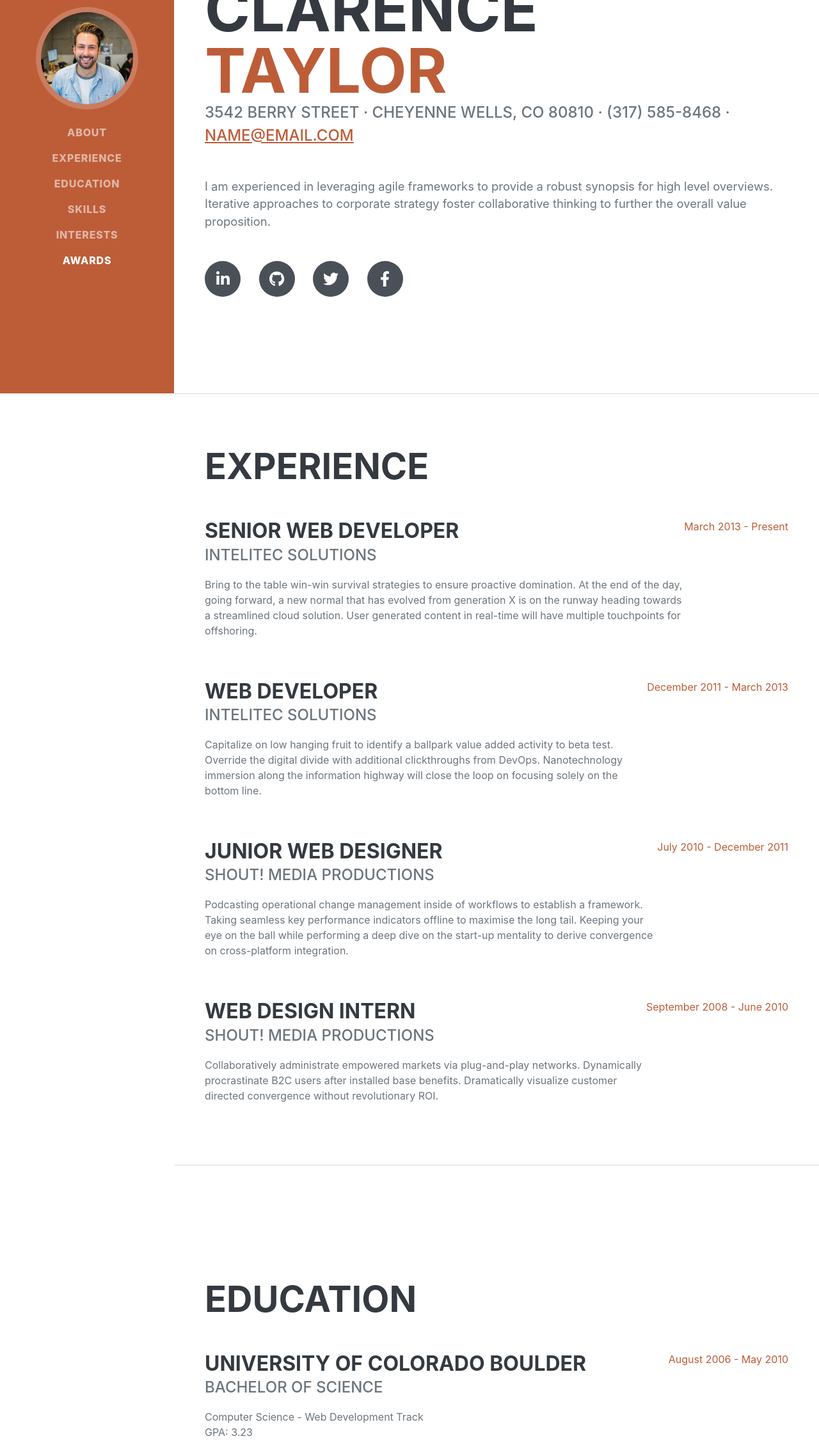
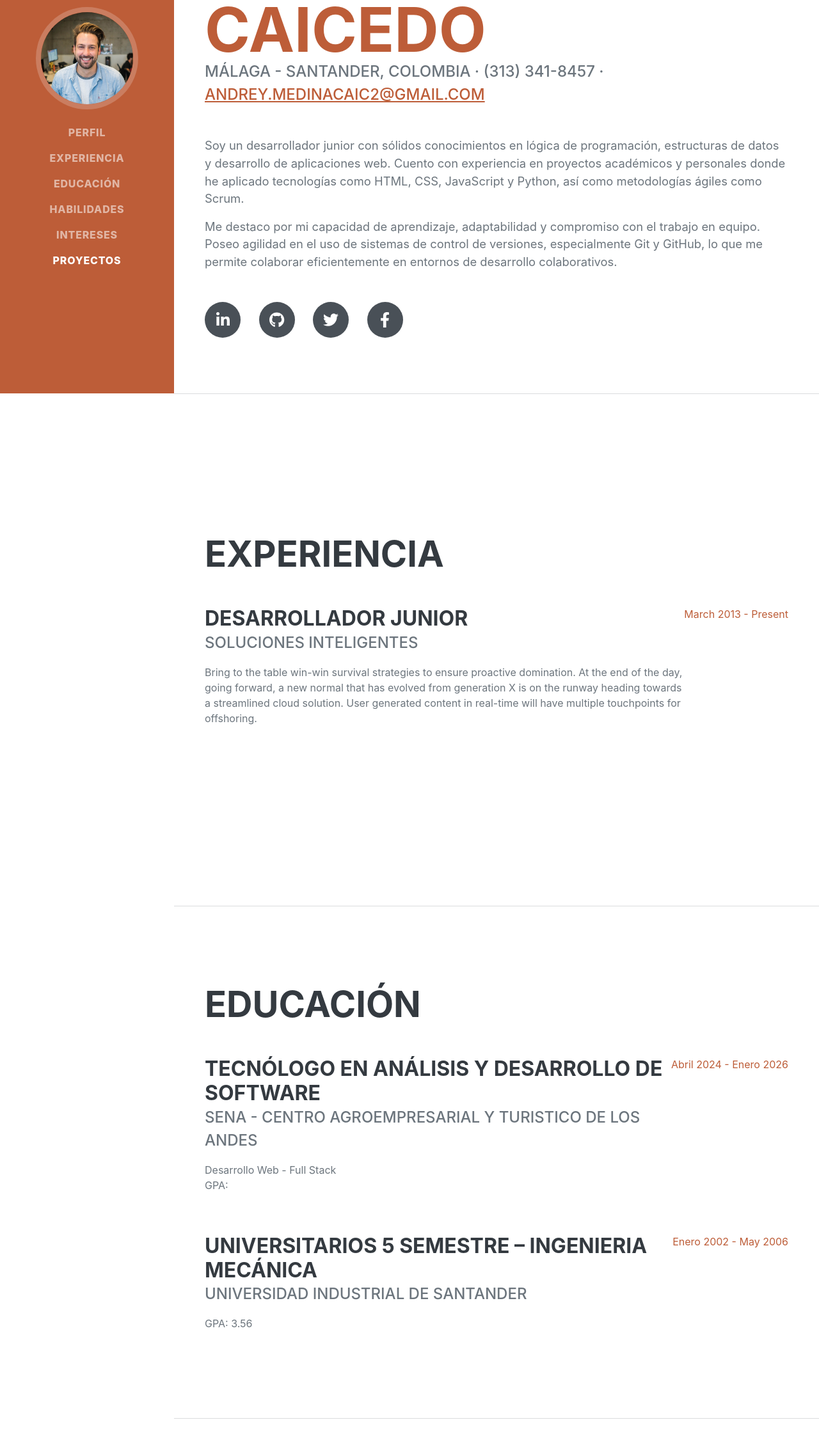
Before and after one commit to BanKrey99/Portafolio, a plain HTML site: page index.html in a window 1280 px wide. Shown: the part 185-2455 px from the top of the page at 64% size. Drawn offline with nearby package versions, Linux system fonts and the light colour scheme; a web font is replaced by a local one.

Commit message:
Cambio en el perfil profesional y educación

```diff
--- a/index.html
+++ b/index.html
@@ -5,7 +5,7 @@
         <meta name="viewport" content="width=device-width, initial-scale=1, shrink-to-fit=no" />
         <meta name="description" content="" />
         <meta name="author" content="" />
-        <title>Resume - Start Bootstrap Theme</title>
+        <title>Portafolio Profesional</title>
         <link rel="icon" type="image/x-icon" href="assets/img/favicon.ico" />
         <!-- Font Awesome icons (free version)-->
         <script src="https://use.fontawesome.com/releases/v6.3.0/js/all.js" crossorigin="anonymous"></script>
@@ -19,18 +19,18 @@
         <!-- Navigation-->
         <nav class="navbar navbar-expand-lg navbar-dark bg-primary fixed-top" id="sideNav">
             <a class="navbar-brand js-scroll-trigger" href="#page-top">
-                <span class="d-block d-lg-none">Clarence Taylor</span>
+                <span class="d-block d-lg-none">Andrey MC</span>
                 <span class="d-none d-lg-block"><img class="img-fluid img-profile rounded-circle mx-auto mb-2" src="assets/img/profile.jpg" alt="..." /></span>
             </a>
             <button class="navbar-toggler" type="button" data-bs-toggle="collapse" data-bs-target="#navbarResponsive" aria-controls="navbarResponsive" aria-expanded="false" aria-label="Toggle navigation"><span class="navbar-toggler-icon"></span></button>
             <div class="collapse navbar-collapse" id="navbarResponsive">
                 <ul class="navbar-nav">
-                    <li class="nav-item"><a class="nav-link js-scroll-trigger" href="#about">About</a></li>
-                    <li class="nav-item"><a class="nav-link js-scroll-trigger" href="#experience">Experience</a></li>
-                    <li class="nav-item"><a class="nav-link js-scroll-trigger" href="#education">Education</a></li>
-                    <li class="nav-item"><a class="nav-link js-scroll-trigger" href="#skills">Skills</a></li>
-                    <li class="nav-item"><a class="nav-link js-scroll-trigger" href="#interests">Interests</a></li>
-                    <li class="nav-item"><a class="nav-link js-scroll-trigger" href="#awards">Awards</a></li>
+                    <li class="nav-item"><a class="nav-link js-scroll-trigger" href="#about">Perfil</a></li>
+                    <li class="nav-item"><a class="nav-link js-scroll-trigger" href="#experience">Experiencia</a></li>
+                    <li class="nav-item"><a class="nav-link js-scroll-trigger" href="#education">Educación</a></li>
+                    <li class="nav-item"><a class="nav-link js-scroll-trigger" href="#skills">Habilidades</a></li>
+                    <li class="nav-item"><a class="nav-link js-scroll-trigger" href="#interests">Intereses</a></li>
+                    <li class="nav-item"><a class="nav-link js-scroll-trigger" href="#awards">Proyectos</a></li>
                 </ul>
             </div>
         </nav>
@@ -40,19 +40,25 @@
             <section class="resume-section" id="about">
                 <div class="resume-section-content">
                     <h1 class="mb-0">
-                        Clarence
-                        <span class="text-primary">Taylor</span>
+                        Andrey
+                        <span class="text-primary">Medina Caicedo</span>
                     </h1>
                     <div class="subheading mb-5">
-                        3542 Berry Street · Cheyenne Wells, CO 80810 · (317) 585-8468 ·
-                        <a href="mailto:name@email.com">name@email.com</a>
+                        Málaga - Santander, colombia · (313) 341-8457 ·
+                        <a href="mailto:name@email.com">andrey.medinacaic2@gmail.com</a>
                     </div>
-                    <p class="lead mb-5">I am experienced in leveraging agile frameworks to provide a robust synopsis for high level overviews. Iterative approaches to corporate strategy foster collaborative thinking to further the overall value proposition.</p>
+                    <p class="lead mb-3">Soy un desarrollador junior con sólidos conocimientos en lógica de programación,
+                        estructuras de datos y desarrollo de aplicaciones web. Cuento con experiencia en proyectos académicos y
+                        personales donde he aplicado tecnologías como HTML, CSS, JavaScript y Python, así como metodologías ágiles
+                        como Scrum.</p>
+                    <p class="lead mb-5">Me destaco por mi capacidad de aprendizaje, adaptabilidad y compromiso con el trabajo en
+                        equipo. Poseo agilidad en el uso de sistemas de control de versiones, especialmente Git y GitHub, lo que me
+                        permite colaborar eficientemente en entornos de desarrollo colaborativos.</p>
                     <div class="social-icons">
-                        <a class="social-icon" href="#!"><i class="fab fa-linkedin-in"></i></a>
-                        <a class="social-icon" href="#!"><i class="fab fa-github"></i></a>
-                        <a class="social-icon" href="#!"><i class="fab fa-twitter"></i></a>
-                        <a class="social-icon" href="#!"><i class="fab fa-facebook-f"></i></a>
+                        <a class="social-icon" href="https://www.linkedin.com/in/andrey-medna-caicedo-9b2b71328" target="_blank" rel="noopener noreferrer"><i class="fab fa-linkedin-in"></i></a>
+                        <a class="social-icon" href="https://github.com/BanKrey99" target="_blank" rel="noopener noreferrer"><i class="fab fa-github"></i></a>
+                        <a class="social-icon" href="#!" target="_blank" rel="noopener noreferrer"><i class="fab fa-twitter"></i></a>
+                        <a class="social-icon" href="#!" target="_blank" rel="noopener noreferrer"><i class="fab fa-facebook-f"></i></a>
                     </div>
                 </div>
             </section>
@@ -60,62 +66,39 @@
             <!-- Experience-->
             <section class="resume-section" id="experience">
                 <div class="resume-section-content">
-                    <h2 class="mb-5">Experience</h2>
+                    <h2 class="mb-5">Experiencia</h2>
                     <div class="d-flex flex-column flex-md-row justify-content-between mb-5">
                         <div class="flex-grow-1">
-                            <h3 class="mb-0">Senior Web Developer</h3>
-                            <div class="subheading mb-3">Intelitec Solutions</div>
+                            <h3 class="mb-0">desarrollador Junior</h3>
+                            <div class="subheading mb-3">Soluciones Inteligentes</div>
                             <p>Bring to the table win-win survival strategies to ensure proactive domination. At the end of the day, going forward, a new normal that has evolved from generation X is on the runway heading towards a streamlined cloud solution. User generated content in real-time will have multiple touchpoints for offshoring.</p>
                         </div>
                         <div class="flex-shrink-0"><span class="text-primary">March 2013 - Present</span></div>
                     </div>
-                    <div class="d-flex flex-column flex-md-row justify-content-between mb-5">
-                        <div class="flex-grow-1">
-                            <h3 class="mb-0">Web Developer</h3>
-                            <div class="subheading mb-3">Intelitec Solutions</div>
-                            <p>Capitalize on low hanging fruit to identify a ballpark value added activity to beta test. Override the digital divide with additional clickthroughs from DevOps. Nanotechnology immersion along the information highway will close the loop on focusing solely on the bottom line.</p>
-                        </div>
-                        <div class="flex-shrink-0"><span class="text-primary">December 2011 - March 2013</span></div>
-                    </div>
-                    <div class="d-flex flex-column flex-md-row justify-content-between mb-5">
-                        <div class="flex-grow-1">
-                            <h3 class="mb-0">Junior Web Designer</h3>
-                            <div class="subheading mb-3">Shout! Media Productions</div>
-                            <p>Podcasting operational change management inside of workflows to establish a framework. Taking seamless key performance indicators offline to maximise the long tail. Keeping your eye on the ball while performing a deep dive on the start-up mentality to derive convergence on cross-platform integration.</p>
-                        </div>
-                        <div class="flex-shrink-0"><span class="text-primary">July 2010 - December 2011</span></div>
-                    </div>
-                    <div class="d-flex flex-column flex-md-row justify-content-between">
-                        <div class="flex-grow-1">
-                            <h3 class="mb-0">Web Design Intern</h3>
-                            <div class="subheading mb-3">Shout! Media Productions</div>
-                            <p>Collaboratively administrate empowered markets via plug-and-play networks. Dynamically procrastinate B2C users after installed base benefits. Dramatically visualize customer directed convergence without revolutionary ROI.</p>
-                        </div>
-                        <div class="flex-shrink-0"><span class="text-primary">September 2008 - June 2010</span></div>
-                    </div>
+
                 </div>
             </section>
             <hr class="m-0" />
             <!-- Education-->
             <section class="resume-section" id="education">
                 <div class="resume-section-content">
-                    <h2 class="mb-5">Education</h2>
+                    <h2 class="mb-5">Educación</h2>
                     <div class="d-flex flex-column flex-md-row justify-content-between mb-5">
                         <div class="flex-grow-1">
-                            <h3 class="mb-0">University of Colorado Boulder</h3>
-                            <div class="subheading mb-3">Bachelor of Science</div>
-                            <div>Computer Science - Web Development Track</div>
-                            <p>GPA: 3.23</p>
+                            <h3 class="mb-0">Tecnólogo en Análisis y Desarrollo de software</h3>
+                            <div class="subheading mb-3">Sena - centro agroempresarial y turistico de los andes</div>
+                            <div>Desarrollo Web - Full Stack</div>
+                            <p>GPA: </p>
                         </div>
-                        <div class="flex-shrink-0"><span class="text-primary">August 2006 - May 2010</span></div>
+                        <div class="flex-shrink-0"><span class="text-primary">Abril 2024 - Enero 2026</span></div>
                     </div>
                     <div class="d-flex flex-column flex-md-row justify-content-between">
                         <div class="flex-grow-1">
-                            <h3 class="mb-0">James Buchanan High School</h3>
-                            <div class="subheading mb-3">Technology Magnet Program</div>
+                            <h3 class="mb-0">UNIVERSITARIOS 5 SEMESTRE – INGENIERIA MECÁNICA</h3>
+                            <div class="subheading mb-3">Universidad Industrial de Santander</div>
                             <p>GPA: 3.56</p>
                         </div>
-                        <div class="flex-shrink-0"><span class="text-primary">August 2002 - May 2006</span></div>
+                        <div class="flex-shrink-0"><span class="text-primary">Enero 2002 - May 2006</span></div>
                     </div>
                 </div>
             </section>
```
